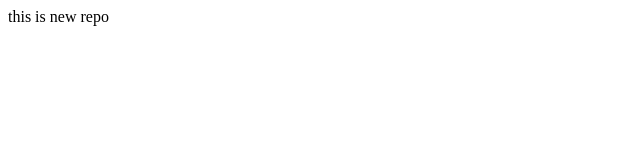
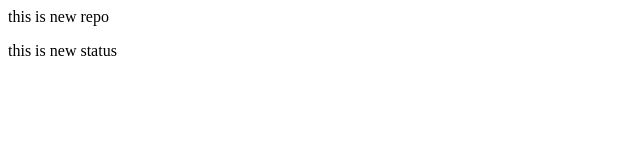
Before and after one commit to kiran432005/localrepo, a plain HTML site: page index.html in a window 1280 px wide. Shown: the full height of the page, 0-640 px from the left. Drawn offline with Linux system fonts and the light colour scheme.

Commit message:
add new feature

```diff
--- a/index.html
+++ b/index.html
@@ -1 +1,2 @@
 <p> this is new repo</p>
+<p> this is new status</p>
```
